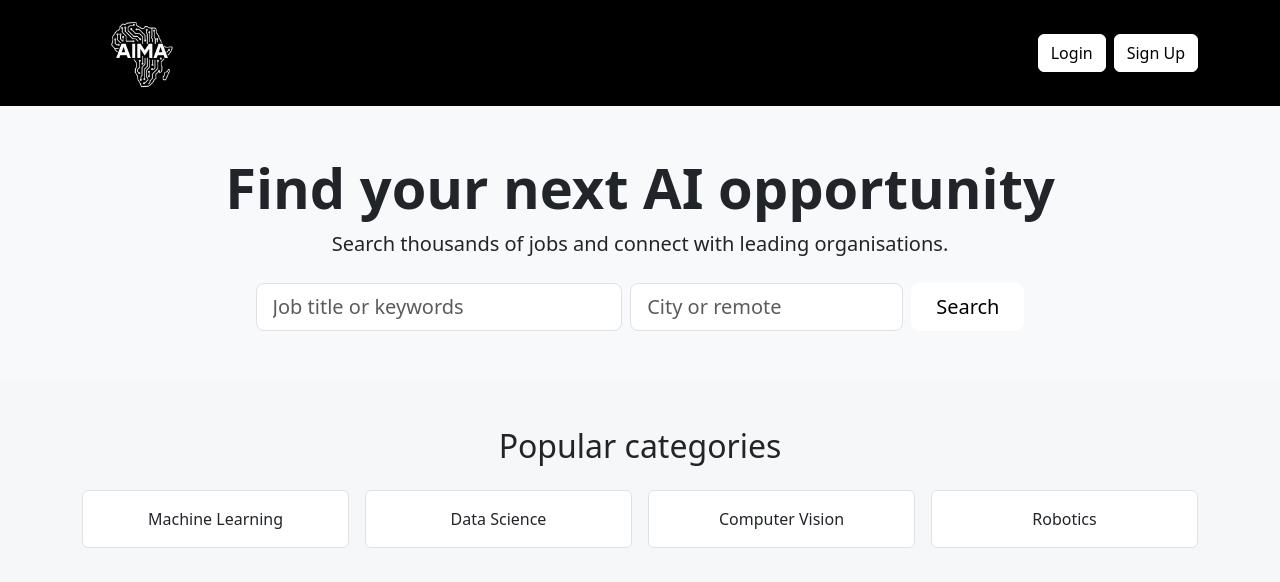
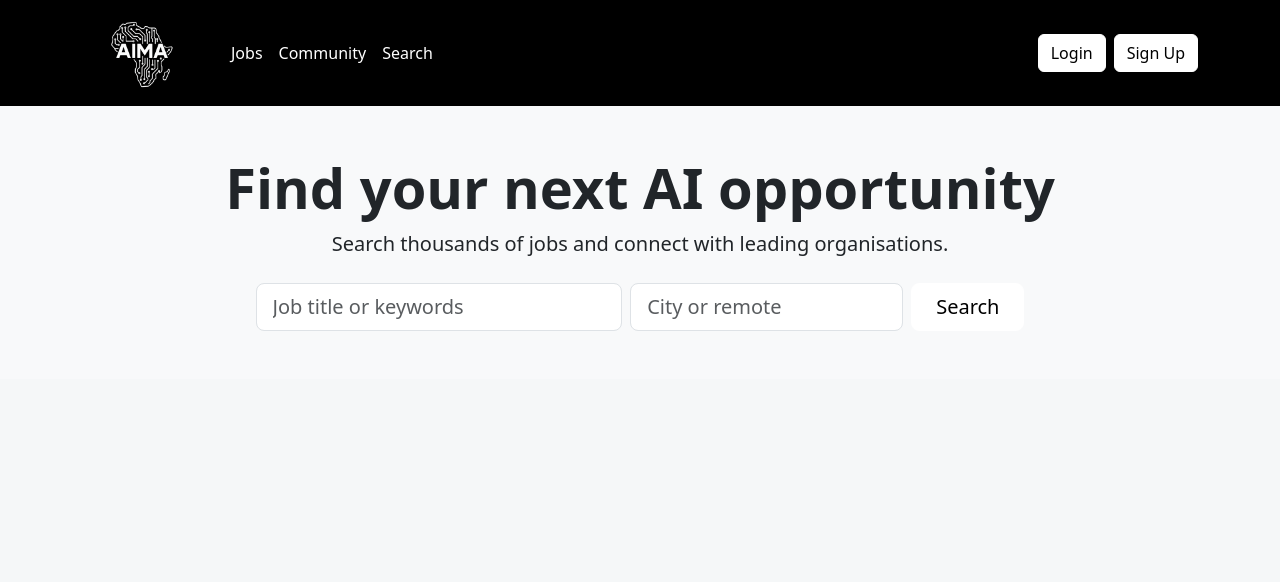
Before and after one commit to MEC-EAGLE/AIMA, a React (Vite) app in the folder myapp/: page / in a window 1280 px wide. Shown: the top 582 px of the page. Built offline with nearby package versions, Linux system fonts and the light colour scheme.

Commit message:
Update home page navbar and remove categories

```diff
--- a/myapp/src/components/Home.tsx
+++ b/myapp/src/components/Home.tsx
@@ -13,13 +13,40 @@
           <a className="navbar-brand fw-bold d-flex align-items-center" href="/">
             <img src={logo} alt="logo" />
           </a>
-          <div className="ms-auto">
+          <button
+            className="navbar-toggler"
+            type="button"
+            data-bs-toggle="collapse"
+            data-bs-target="#homeNavbar"
+          >
+            <span className="navbar-toggler-icon" />
+          </button>
+          <div className="collapse navbar-collapse" id="homeNavbar">
+            <ul className="navbar-nav me-auto mb-2 mb-lg-0">
+              <li className="nav-item">
+                <Link className="nav-link" to="/jobs">
+                  Jobs
+                </Link>
+              </li>
+              <li className="nav-item">
+                <Link className="nav-link" to="/community">
+                  Community
+                </Link>
+              </li>
+              <li className="nav-item">
+                <Link className="nav-link" to="/search">
+                  Search
+                </Link>
+              </li>
+            </ul>
+            <div className="d-flex">
               <Link to="/login" className="btn btn-outline-primary me-2">
                 Login
               </Link>
               <Link to="/register" className="btn btn-primary">
                 Sign Up
               </Link>
+            </div>
           </div>
         </div>
       </nav>
@@ -54,29 +81,6 @@
         </div>
       </header>
 
-      <section className="container my-5">
-        <h2 className="mb-4 text-center">Popular categories</h2>
-        <div className="row g-3">
-          <div className="col-6 col-md-3">
-            <div className="p-3 border rounded text-center bg-white">
-              Machine Learning
-            </div>
-          </div>
-          <div className="col-6 col-md-3">
-            <div className="p-3 border rounded text-center bg-white">
-              Data Science
-            </div>
-          </div>
-          <div className="col-6 col-md-3">
-            <div className="p-3 border rounded text-center bg-white">
-              Computer Vision
-            </div>
-          </div>
-          <div className="col-6 col-md-3">
-            <div className="p-3 border rounded text-center bg-white">Robotics</div>
-          </div>
-        </div>
-      </section>
     </>
   );
 }
```
Lines whose indentation alone changed are shown as unchanged.
